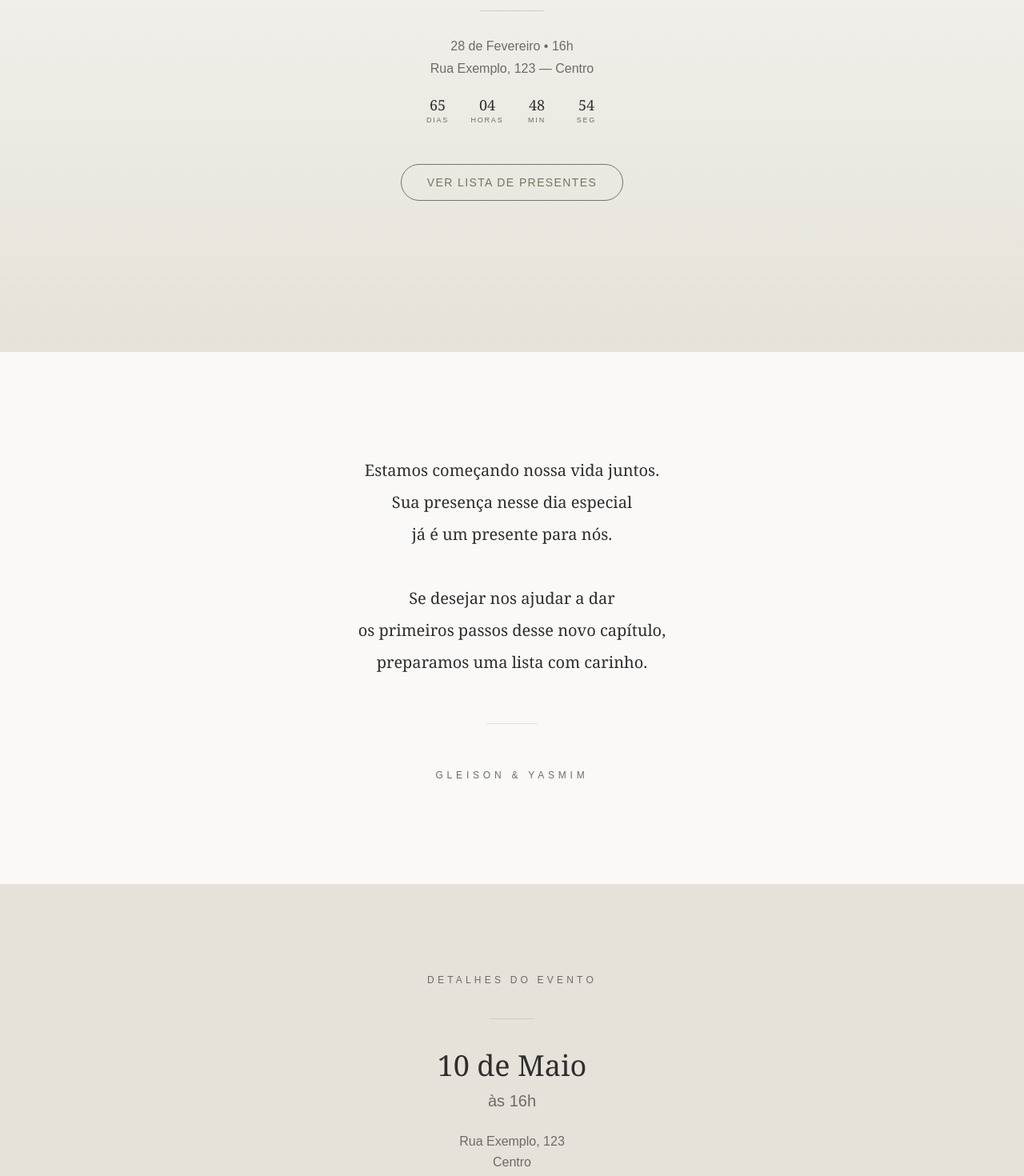
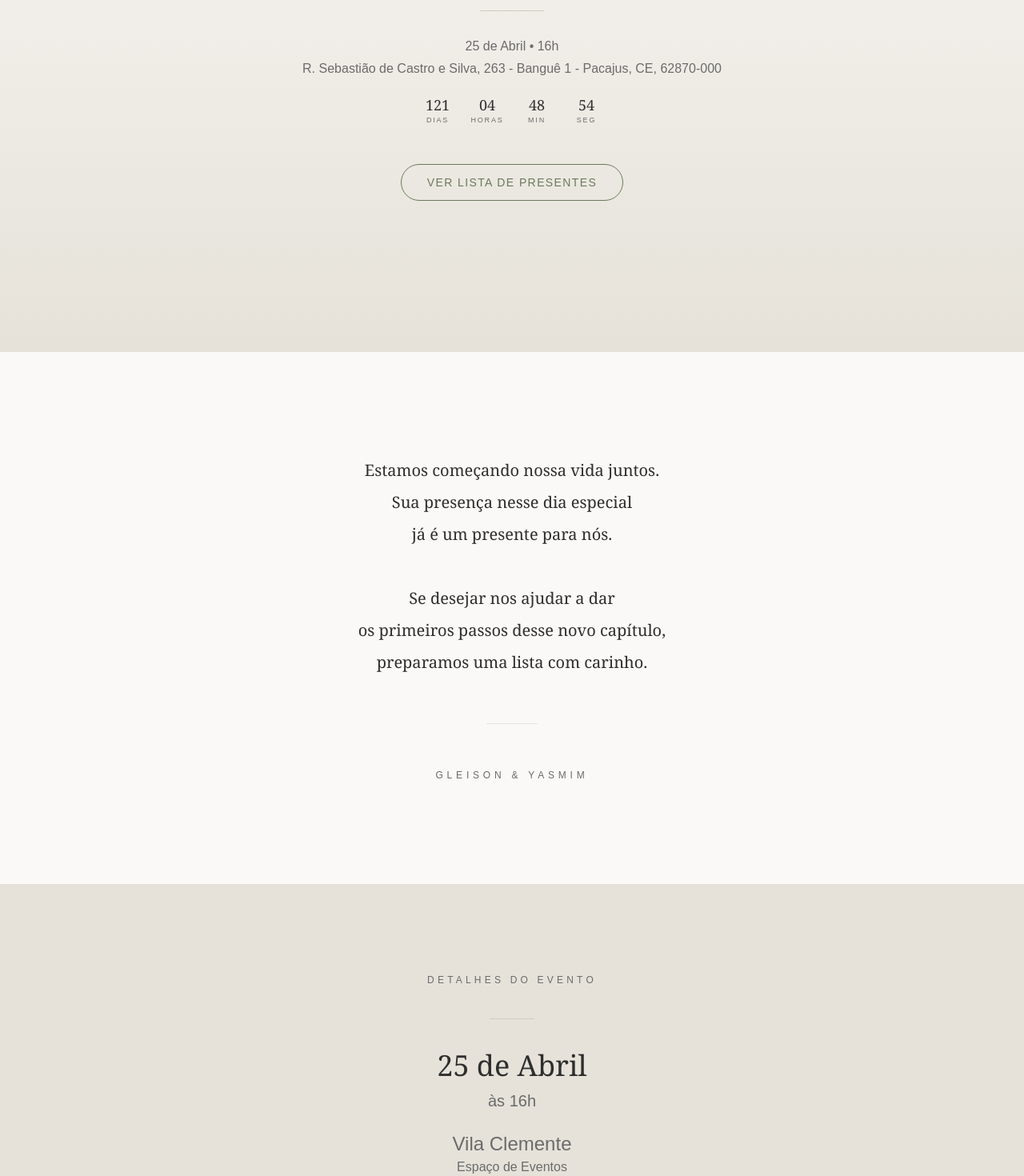
Before and after one commit to Gleis0nLemos/front-YG, a Next.js app: page / in a window 1280 px wide. Shown: the part 360-1830 px from the top of the page at 80% size. Built offline with nearby package versions, Linux system fonts and the light colour scheme.

Commit message:
feat: update event date

```diff
--- a/app/components/Countdown.tsx
+++ b/app/components/Countdown.tsx
@@ -9,7 +9,7 @@ type TimeLeft = {
   seconds: number;
 };
 
-const TARGET_DATE = new Date("2026-02-28T16:00:00-03:00");
+const TARGET_DATE = new Date("2026-04-25T16:00:00-03:00");
 
 function getTimeLeft(targetDate: Date): TimeLeft {
   const total = targetDate.getTime() - Date.now();
--- a/app/components/EventDetails.tsx
+++ b/app/components/EventDetails.tsx
@@ -49,7 +49,7 @@ export function EventDetails() {
           variants={item}
           className="font-serif text-3xl md:text-4xl leading-none"
         >
-          10 de Maio
+          25 de Abril
         </motion.p>
 
         <motion.p
@@ -63,13 +63,13 @@ export function EventDetails() {
           variants={item}
           className="mt-6 text-secondary leading-relaxed"
         >
-          Rua Exemplo, 123 <br />
-          Centro
+          <span className="text-2xl">Vila Clemente</span> <br/>
+          Espaço de Eventos
         </motion.p>
 
         <motion.a
           variants={item}
-          href="https://www.google.com/maps"
+          href="https://maps.app.goo.gl/i5onZK6MesYPGJFs7"
           target="_blank"
           rel="noopener noreferrer"
           className="
--- a/app/components/Hero.tsx
+++ b/app/components/Hero.tsx
@@ -55,7 +55,7 @@ export function Hero() {
           variants={item}
           className="mt-6 text-4xl md:text-6xl font-serif"
         >
-          Chá de Cozinha
+          Casamento
         </motion.h1>
 
         <motion.p
@@ -71,8 +71,8 @@ export function Hero() {
         />
 
         <motion.div variants={item} className="space-y-1 text-secondary">
-          <p>28 de Fevereiro • 16h</p>
-          <p>Rua Exemplo, 123 — Centro</p>
+          <p>25 de Abril • 16h</p>
+          <p>R. Sebastião de Castro e Silva, 263 - Banguê 1 - Pacajus, CE, 62870-000</p>
         </motion.div>
 
         <motion.div variants={item}>
```
